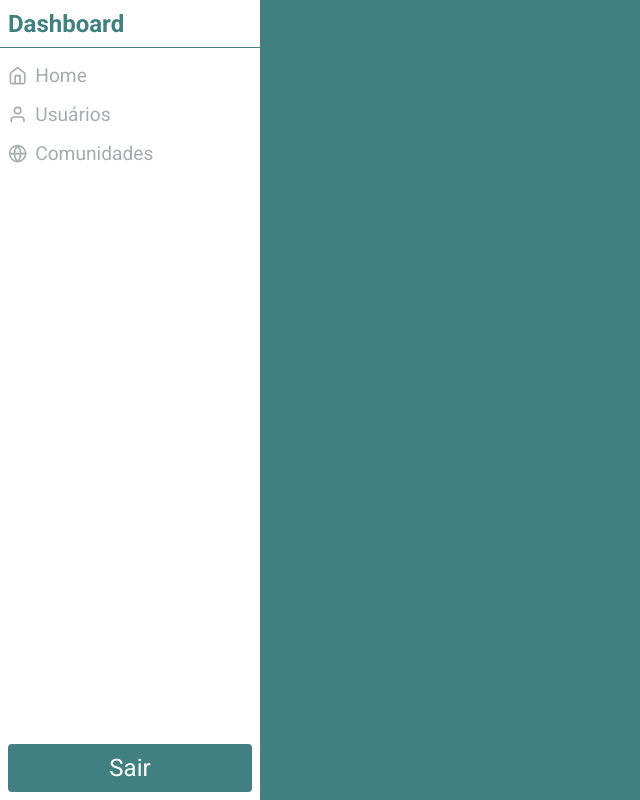
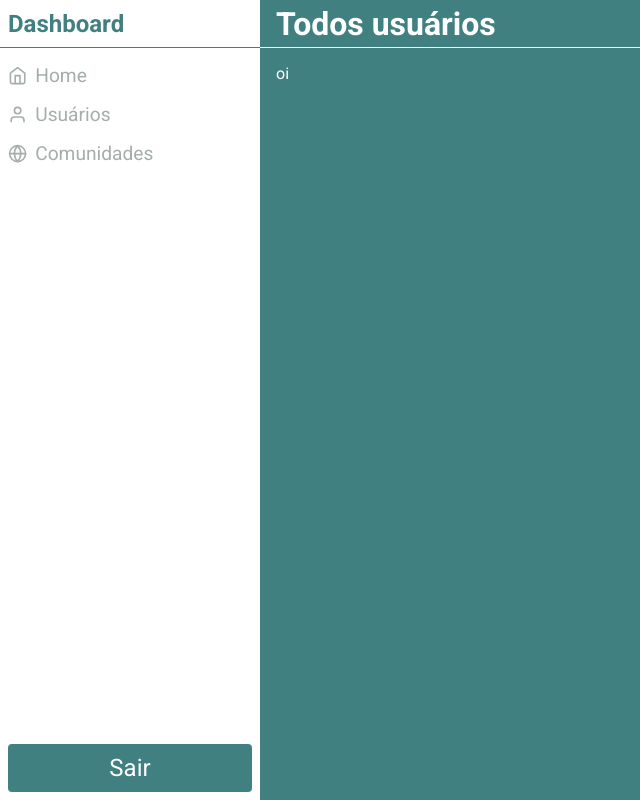
Before and after one commit to Ameciclo/botaprarodar-web, a Next.js app: page / in a window 1280 px wide. Shown: the whole page, without its empty margins (0-640 px from the left). Built offline with nearby package versions, Linux system fonts and the light colour scheme.

Commit message:
wip: create a commom container

```diff
--- /dev/null
+++ b/src/components/Content/index.tsx
@@ -0,0 +1,20 @@
+import { ReactNode } from 'react'
+
+import styles from './styles.module.scss'
+
+type ContentProps = {
+  title: string
+  children: ReactNode
+}
+
+export function Content({ title, children }: ContentProps) {
+  return (
+    <main className={styles.container}>
+      <header>
+        <h1>{title}</h1>
+      </header>
+
+      <div className={styles.content}>{children}</div>
+    </main>
+  )
+}
--- /dev/null
+++ b/src/components/Content/styles.module.scss
@@ -0,0 +1,17 @@
+.container {
+  background: var(--green-500);
+  color: var(--white);
+
+  header {
+    height: 3rem;
+    display: flex;
+    align-items: center;
+    padding: 0 1rem;
+
+    border-bottom: 1px solid var(--white);
+  }
+}
+
+.content {
+  padding: 1rem;
+}
--- a/src/pages/index.tsx
+++ b/src/pages/index.tsx
@@ -1,9 +1,14 @@
+import { Content } from 'components/Content'
 import { Sidebar } from 'components/Sidebar'
+
+import styles from '../styles/pages/index.module.scss'
 
 export default function Home() {
   return (
-    <div>
+    <main className={styles.container}>
       <Sidebar />
-    </div>
+
+      <Content title="Todos usuários">oi</Content>
+    </main>
   )
 }
--- /dev/null
+++ b/src/styles/pages/index.module.scss
@@ -0,0 +1,4 @@
+.container {
+  display: grid;
+  grid-template-columns: 260px 1fr;
+}
```
